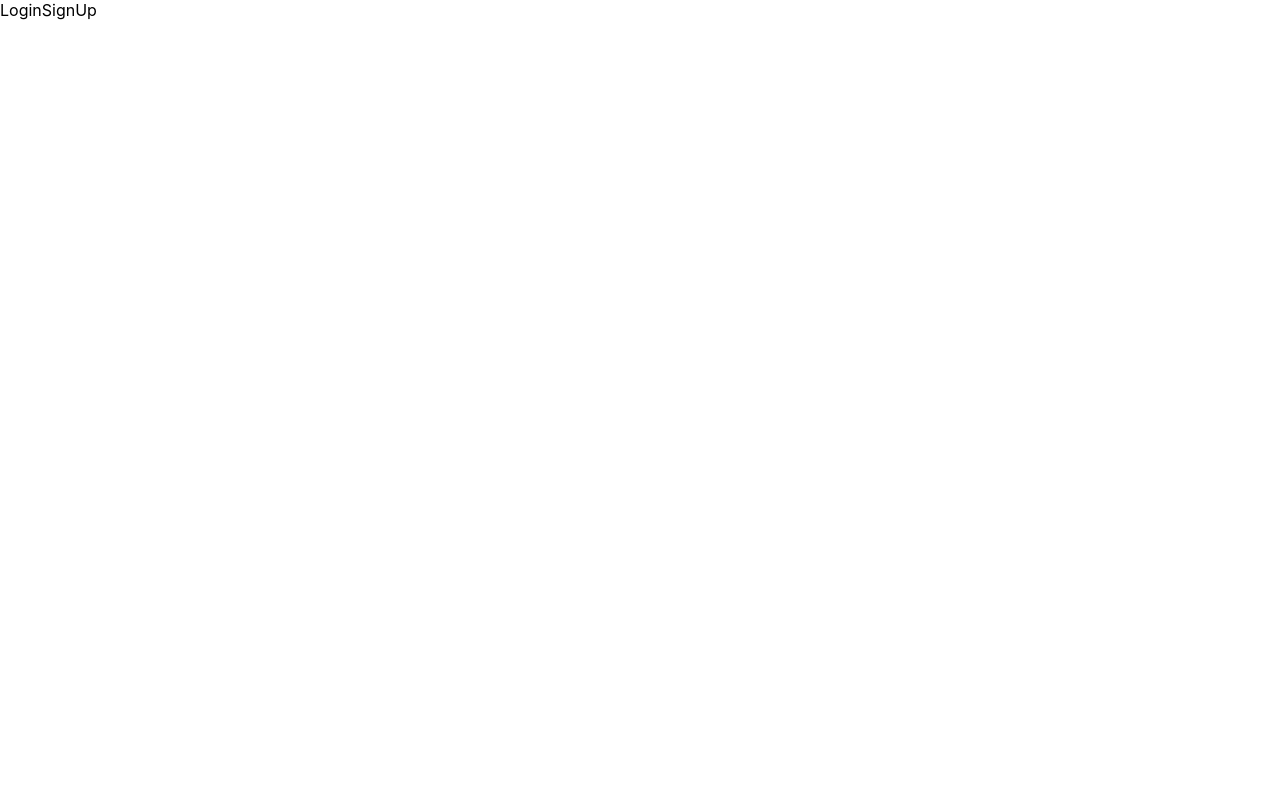
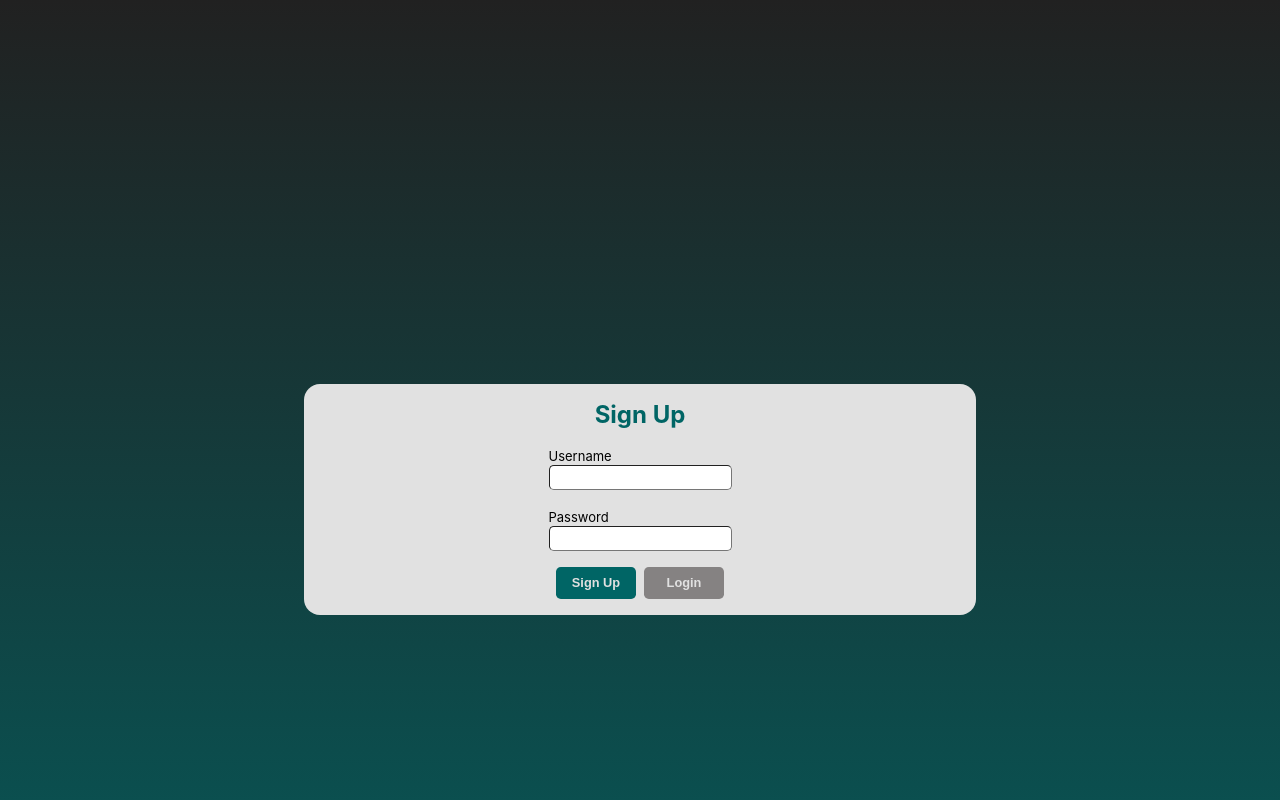
Before and after one commit to Natalia392/Movies-and-series-front, a React (Create React App) app in the folder movies-and-series-front/: page / in a window 1280 px wide. Shown: the top 800 px of the page. Built offline with nearby package versions, Linux system fonts and the light colour scheme.

Commit message:
feat and style: create login and signup form Add styles for the general background and the form

```diff
--- a/movies-and-series-front/public/index.html
+++ b/movies-and-series-front/public/index.html
@@ -24,7 +24,7 @@
       work correctly both with client-side routing and a non-root public URL.
       Learn how to configure a non-root public URL by running `npm run build`.
     -->
-    <title>React App</title>
+    <title>Movies and Series</title>
   </head>
   <body>
     <noscript>You need to enable JavaScript to run this app.</noscript>
--- a/movies-and-series-front/src/components/LoginSignup/LoginSignUp.css
+++ b/movies-and-series-front/src/components/LoginSignup/LoginSignUp.css
@@ -0,0 +1,66 @@
+.form-container {
+  display: flex;
+  flex-direction: column;
+  margin: auto;
+  align-items: center;
+  background: rgb(225, 225, 225);
+  margin-top: 30%;
+  width: 50%;
+  padding: 1rem;
+  gap: 1rem;
+  border-radius: 1rem;
+}
+
+form {
+  display: flex;
+  flex-direction: column;
+  justify-content: center;
+  align-items: center;
+  gap: 1rem;
+  width: 100%;
+}
+
+label {
+  font-size: small;
+}
+
+.container-title {
+  color: rgb(0, 101, 101);
+  font-size: 1.5rem;
+  font-weight: 700;
+}
+
+.inputs {
+  border-radius: 0.3rem;
+  border-width: 0.01rem;
+  height: 1.3rem;
+}
+
+.input-btn {
+  cursor: pointer;
+}
+
+.submit-container {
+  display: flex;
+  gap: 0.5rem;
+}
+
+.submit {
+  display: flex;
+  justify-content: center;
+  align-items: center;
+  width: 5rem;
+  height: 2rem;
+  padding: 0.2rem;
+  color: rgb(225, 225, 225);
+  background: rgb(0, 101, 101);
+  border-radius: 0.3rem;
+  font-size: 0.8rem;
+  font-weight: 700;
+  cursor: pointer;
+  border: none;
+}
+
+.grey {
+  background: #858282;
+}
--- a/movies-and-series-front/src/components/LoginSignup/LoginSignUp.jsx
+++ b/movies-and-series-front/src/components/LoginSignup/LoginSignUp.jsx
@@ -1,9 +1,28 @@
-import React from 'react';
+import React, { useState } from 'react';
 import './LoginSignUp.css';
 
 const LoginSignUp = () => {
+
+  const [action, setAction] = useState('Sign Up');
+
   return (
-    <div>LoginSignUp</div>
+    <div className='form-container'>
+      <div className='container-title'>{action}</div>
+      <form action="">
+        <div className='input-sign-in-container'>
+          <label htmlFor="username">Username</label> <br />
+          <input className='inputs' type="text" name='username' required />
+        </div>
+        <div className='input-sign-in-container'>
+          <label htmlFor="password">Password</label> <br />
+          <input className='inputs' type="password" name='password' required />
+        </div>
+        <div className='submit-container'>
+          <button className={action === 'Login' ? 'submit grey' : 'submit'} onClick={() => { setAction('Sign Up') }}>Sign Up</button>
+          <button className={action === 'Sign Up' ? 'submit grey' : 'submit'} onClick={() => { setAction('Login') }}>Login</button>
+        </div>
+      </form>
+    </div>
   )
 }
 
--- a/movies-and-series-front/src/index.css
+++ b/movies-and-series-front/src/index.css
@@ -5,6 +5,8 @@ body {
     sans-serif;
   -webkit-font-smoothing: antialiased;
   -moz-osx-font-smoothing: grayscale;
+  height: 100vh;
+  background: linear-gradient(rgb(33, 33, 33), rgb(0, 101, 101));
 }
 
 code {
```
